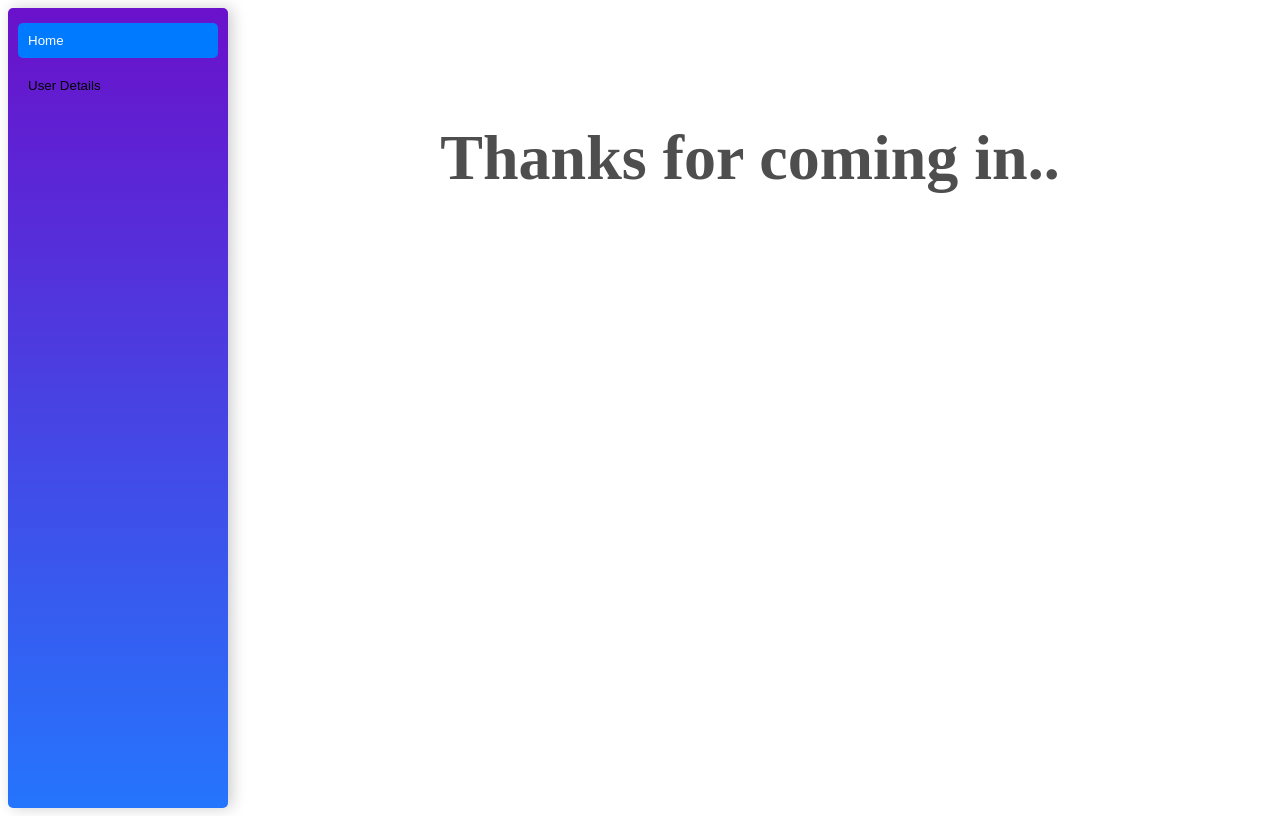
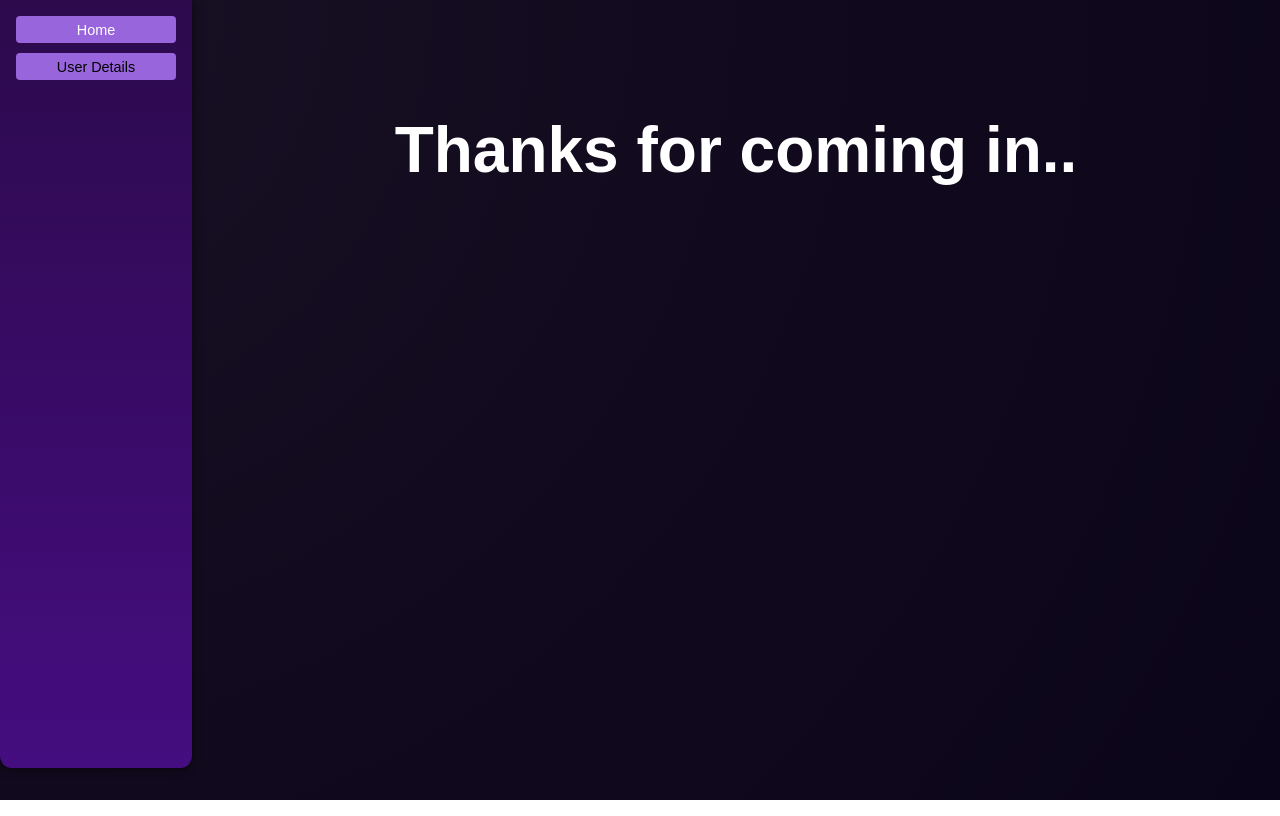
Before and after one commit to wolfxeth/angular18, an Angular app in the folder angular18/: page /home in a window 1280 px wide. Built offline with nearby package versions, Linux system fonts and the light colour scheme.

Commit message:
style update

```diff
--- a/angular18/src/app/header/header.component.css
+++ b/angular18/src/app/header/header.component.css
@@ -3,35 +3,49 @@
   height: 100vh; /* Full height layout */
 }
 
-
-  .side-header {
-    width: 200px; /* Adjust width as needed */
-    background: linear-gradient(to bottom, #6a11cb, #2575fc); /* Gradient background */
-    padding: 10px;
-    box-shadow: 4px 0 15px rgba(0, 0, 0, 0.2); /* Add shadow on the right side */
-    border-radius: 5px; /* Optional rounded corners for the header */
-  }
-
-
+.side-header {
+  display: flex;
+  flex-direction: column;
+  align-items: center;
+  gap: 1rem;
+  width: 15%;
+  max-width: 50rem;
+  margin: 0 auto 2rem auto;
+  text-align: center;
+  background: linear-gradient(to bottom, #2c0a4c, #450d80);
+  padding: 1rem;
+  border-bottom-right-radius: 12px;
+  border-bottom-left-radius: 12px;
+  box-shadow: 0 1px 8px rgba(0, 0, 0, 0.6);
+}
 
 .side-header nav {
   display: flex;
   flex-direction: column; /* Stack buttons vertically */
+  width: 100%;
+  gap: 10px;
 }
 
 .side-header button {
-  margin: 5px 0; /* Add spacing between buttons */
-  padding: 10px; /* Adjust padding */
-  text-align: left; /* Align text to the left */
-  background-color: transparent;
+  font: inherit;
+  cursor: pointer;
+  background-color: #9965dd;
+  border-radius: 4px;
   border: none;
-  cursor: pointer;
+  padding: 0.35rem 0.8rem;
+  font-size: 0.9rem;
 }
 
+/* Hover effect */
+.side-header button:hover {
+  background-color: #150722; /* Change color on hover */
+  color: #ffffff; /* Change text color on hover */
+}
+
+/* Active state */
 .side-header button.active {
-  background-color: #007bff; /* Highlight active link */
-  color: white;
-  border-radius: 5px; /* Optional rounded corners */
+  background-color: #9965dd; /* Color for active state */
+  color: #fff; /* Text color for active state */
 }
 
 .main-content {
@@ -39,6 +53,7 @@
   padding: 20px;
   overflow-y: auto; /* Allow scrolling if needed */
 }
+
 @media (max-width: 768px) {
   .layout-container {
     flex-direction: column; /* Stack header and content vertically */
--- a/angular18/src/app/home/home.component.css
+++ b/angular18/src/app/home/home.component.css
@@ -1,6 +1,6 @@
 .home-content {
     text-align: center;
     font-size: 2rem;
-    color: #4e4e4e;
+    color: #ffff;
     padding: 50px;
   }
--- a/angular18/src/app/user-list/user-list.component.css
+++ b/angular18/src/app/user-list/user-list.component.css
@@ -9,8 +9,8 @@ body {
   justify-content: center;
   align-items: center;
   height: 100vh;
+  box-sizing: border-box;
   padding-left: 20px;
-  box-sizing: border-box;
 }
 
 /* Loading container styles */
@@ -20,28 +20,27 @@ body {
   align-items: center;
   justify-content: center;
   height: 100vh;
-  background-color: #f4f4f4;
   text-align: center;
+}
+.loading-container p {
+  margin-top: 15px;
+  font-size: 18px;
+  color: #ffff; /* Change the color here */
+  font-weight: 500;
 }
 
 .loading-spinner {
   border: 4px solid #f3f3f3;
   border-top: 4px solid #3498db;
   border-radius: 50%;
-  width: 50px;
-  height: 50px;
-  animation: spin 2s linear infinite;
+  width: 80px;
+  height: 80px;
+  animation: spin 1.5s linear infinite;
 }
 
 @keyframes spin {
   0% { transform: rotate(0deg); }
   100% { transform: rotate(360deg); }
-}
-
-.loading-container p {
-  margin-top: 15px;
-  font-size: 18px;
-  color: #333;
 }
 
 /* Container for the user cards */
@@ -55,6 +54,7 @@ body {
   justify-items: center;
   margin-left: auto;
   margin-right: auto;
+  box-sizing: border-box;
 }
 
 /* Style for each user name box */
@@ -66,16 +66,18 @@ body {
   font-size: 1.2rem;
   color: #4e4e4e;
   border-radius: 15px;
-  transition: transform 0.3s ease, box-shadow 0.3s ease;
+  transition: transform 0.3s ease, box-shadow 0.3s ease, background-color 0.3s ease, color 0.3s ease;
   cursor: pointer;
   box-shadow: 0px 4px 6px rgba(0, 0, 0, 0.1);
   width: 100%;
   box-sizing: border-box;
-  text-overflow: ellipsis;
-  white-space: nowrap;
-  overflow: hidden;
+  white-space: normal; /* Allow text to wrap */
+  overflow: visible; /* Ensure text doesn't get cut off */
+  word-wrap: break-word; /* Break long words if necessary */
+  height: auto; /* Allow the box to grow based on content */
 }
 
+/* Hover effect */
 .user-name:hover {
   transform: scale(1.05);
   box-shadow: 0px 8px 15px rgba(0, 0, 0, 0.2);
@@ -85,12 +87,18 @@ body {
 
 /* Show additional user details when hovered */
 .user-details {
-  background-color: #f5f5f5;
+  background-color: #bf9ee5;
   padding: 15px;
   border-radius: 10px;
   margin-top: 10px;
   color: #4a4a4a;
   font-size: 0.9rem;
+  transition: background-color 0.3s ease, color 0.3s ease;
+}
+
+.user-name:hover + .user-details {
+  background-color: #9b59b6; /* Slightly darker on hover */
+  color: #fff;
 }
 
 /* Style the container for individual cards */
@@ -100,11 +108,14 @@ body {
   justify-content: center;
   align-items: center;
   background-color: #f8f9fc;
-  padding: 25px;
+  /* padding: 25px; */
   border-radius: 20px;
   box-shadow: 0px 6px 12px rgba(0, 0, 0, 0.1);
   transition: transform 0.3s ease, box-shadow 0.3s ease;
   border: 2px solid #e1e6ef;
+  width: 100%;
+  box-sizing: border-box;
+  background-color: #3a2c54;
 }
 
 .user-card:hover {
@@ -118,4 +129,13 @@ body {
     grid-template-columns: repeat(auto-fill, minmax(150px, 1fr));
     gap: 15px;
   }
+
+  .user-name {
+    font-size: 1rem;
+    min-height: 60px;
+  }
+
+  .user-details {
+    font-size: 0.8rem;
+  }
 }
--- a/angular18/src/styles.css
+++ b/angular18/src/styles.css
@@ -1 +1,17 @@
 /* You can add global styles to this file, and also import other style files */
+* {
+    box-sizing: border-box;
+  }
+
+  html {
+    height: 100%;
+  }
+
+  body {
+    font-family: "Poppins", sans-serif;
+    background: radial-gradient(circle at top left, #181023, #0b0519);
+    color: #c3b3d8;
+    margin: 0;
+    padding: 0;
+    height: 100%;
+  }
```
